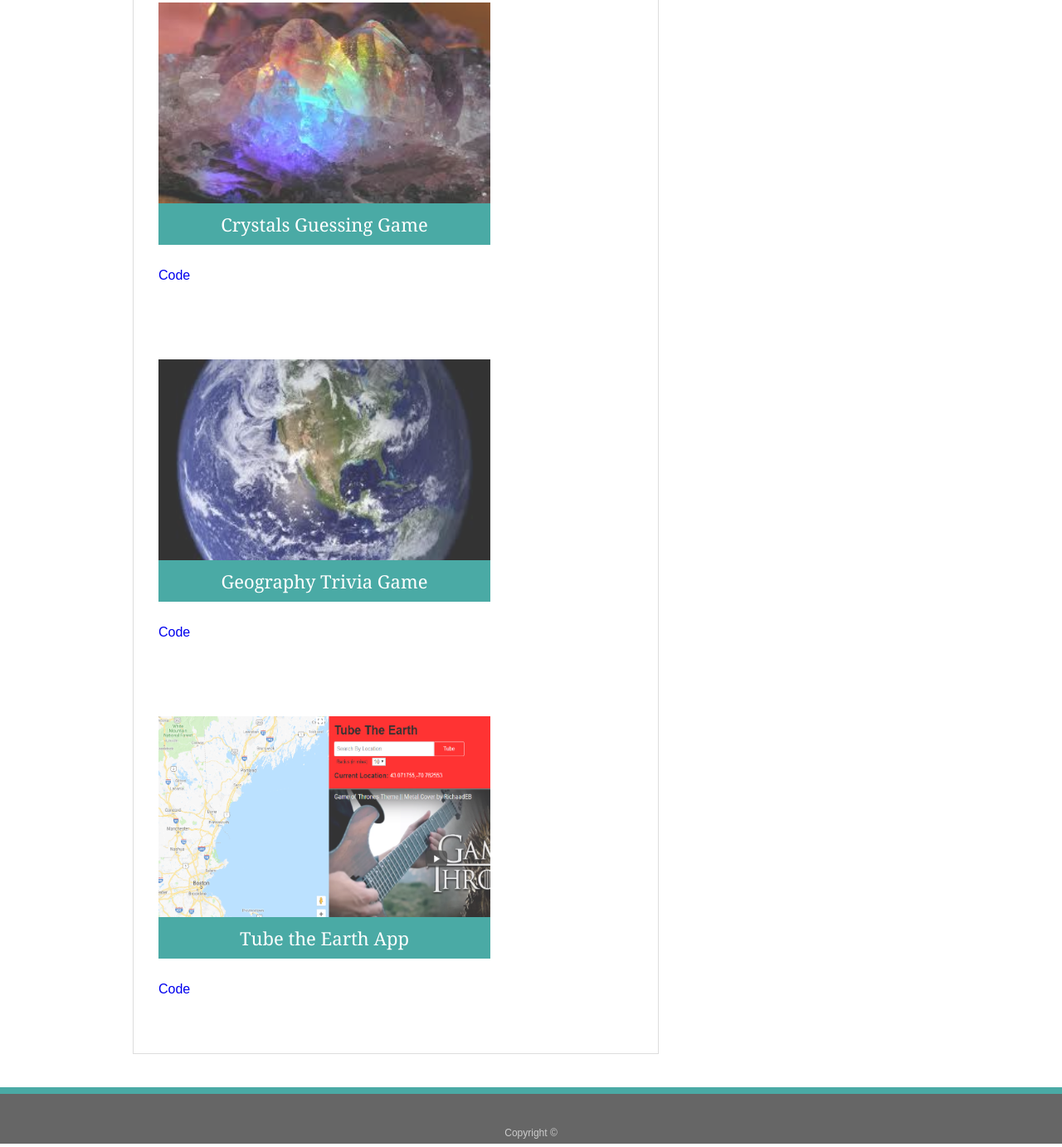
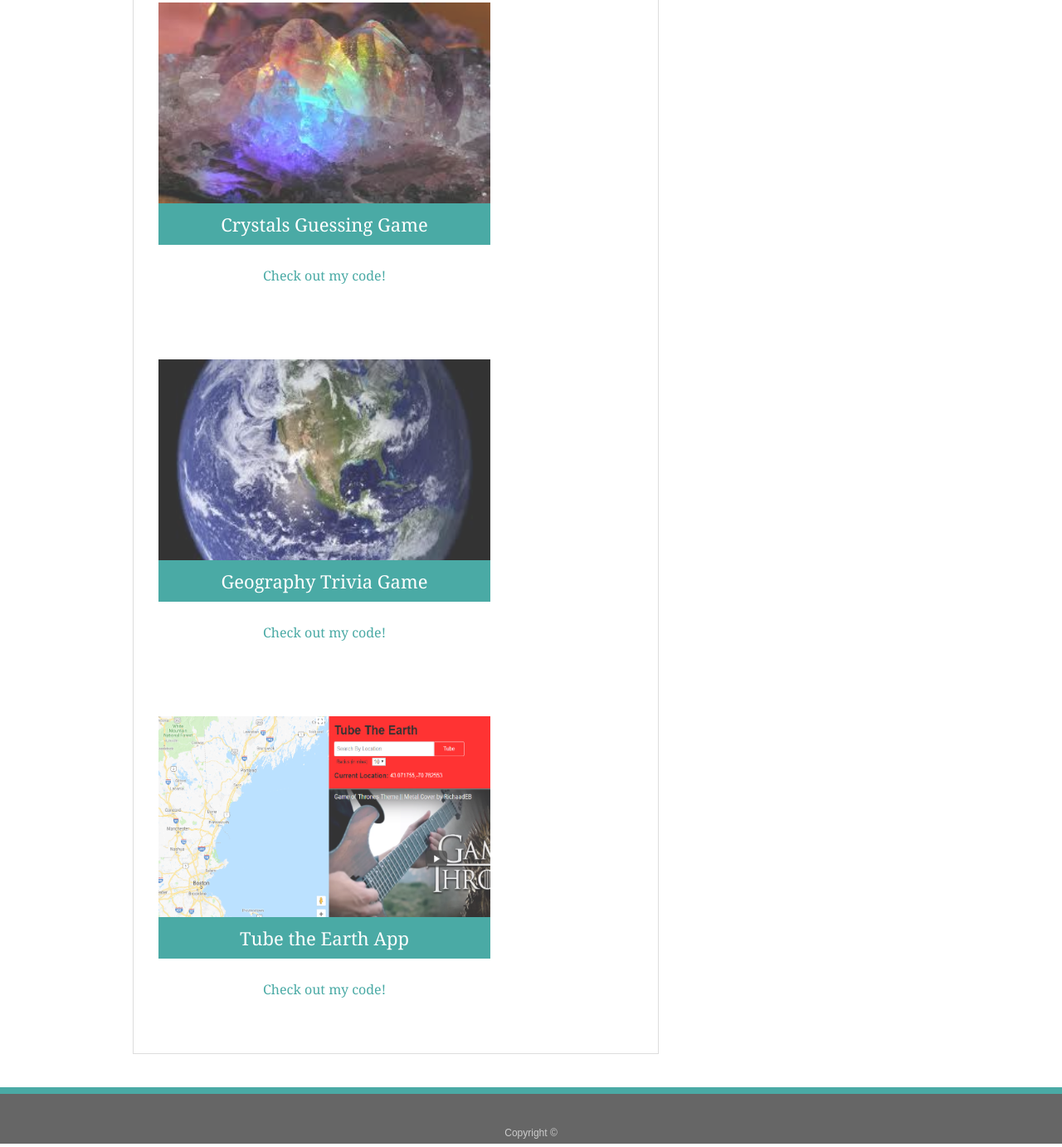
Before and after one commit to mollyjz/updated-profile, a plain HTML site: page portfolio.html in a window 1280 px wide. Shown: the part 304-1686 px from the top of the page at 83% size. Drawn offline with Linux system fonts and the light colour scheme.

Commit message:
stylistic changes

```diff
--- a/assets/css/style.css
+++ b/assets/css/style.css
@@ -158,6 +158,7 @@ h3, h2 {
   text-align: center;
 }
 
+
 /* Styling font awesome icons */
 .fab, .fas {
   padding: 10px;
@@ -191,6 +192,10 @@ h3, h2 {
   width: 400px;
 }
 
+.work a {
+  color: #4aaaa5;
+}
+
 .work h3 {
   position: relative;
   bottom: 20px;
@@ -206,7 +211,10 @@ h3, h2 {
 }
 
 .work h4 {
-
+  font-family: Georgia, 'Times New Roman', Times, serif;
+  color: #4aaaa5;
+  size: 30px;
+  text-align: center
 }
 
 #row-1, #row-2, #row3 {
--- a/portfolio.html
+++ b/portfolio.html
@@ -29,7 +29,7 @@
         <a href="https://mollyjz.github.io/week-4-game/"><img src="assets/images/crystal.jpg" alt="crystal" id="crystal"></a>
         <a href="https://mollyjz.github.io/week-4-game/"><h3>Crystals Guessing Game</h3>
         </a>
-        <h4 class="link"><a href="https://github.com/mollyjz/week-4-game">Code</a></h4>
+        <h4 class="link"><a href="https://github.com/mollyjz/week-4-game">Check out my code!</a></h4>
       </div>
       <br>
       </div>
@@ -38,7 +38,7 @@
         <a href="https://mollyjz.github.io/TriviaGame/"><img src="assets/images/globe.jpg" alt="globe" id="globe"></a>
         <a href="https://mollyjz.github.io/TriviaGame/"><h3>Geography Trivia Game</h3>
         </a>
-        <h4 class="link"><a href="https://github.com/mollyjz/TriviaGame">Code</a></h4>
+        <h4 class="link"><a href="https://github.com/mollyjz/TriviaGame">Check out my code!</a></h4>
       </div>
       <br>
     </div>
@@ -47,7 +47,7 @@
           <a href="https://eightdotfivexoneone.github.io/tube-the-earth/"><img src="assets/images/tube.png" id="tube" alt="tube"></a>
           <a href="https://eightdotfivexoneone.github.io/tube-the-earth/"><h3>Tube the Earth App</h3>
           </a>
-          <h4 class="link"><a href="https://github.com/eightdotfivexoneone/tube-the-earth">Code</a></h4>
+          <h4 class="link"><a href="https://github.com/eightdotfivexoneone/tube-the-earth">Check out my code!</a></h4>
       </div>
       <!-- <div class="work">
         <a href="#"><img src="assets/images/puppy.jpeg" alt="puppy"></a>
@@ -65,7 +65,7 @@
       <h2>Connect with me</h2>
 
       <a href="https://github.com/mollyjz"><i class="fab fa-github github"></i></a>
-      <a href="http://www.linkedin.com/mollyjz"><i class="fab fa-linkedin-in linkedin"></i></a>
+      <a href="http://www.linkedin.com/in/mollyjz"><i class="fab fa-linkedin-in linkedin"></i></a>
       <a href="mailto:molly.zurheide@gmail.com"><i class="fas fa-envelope envelope"></i></a>
 
     </div>
```
Also changed, not shown: contact.html (+3 -3 lines), index.html (+2 -2 lines).
